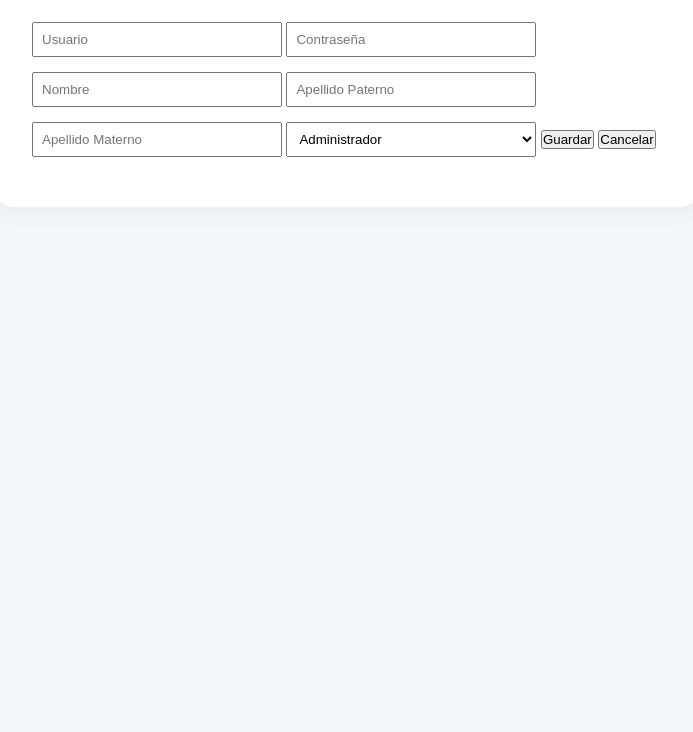
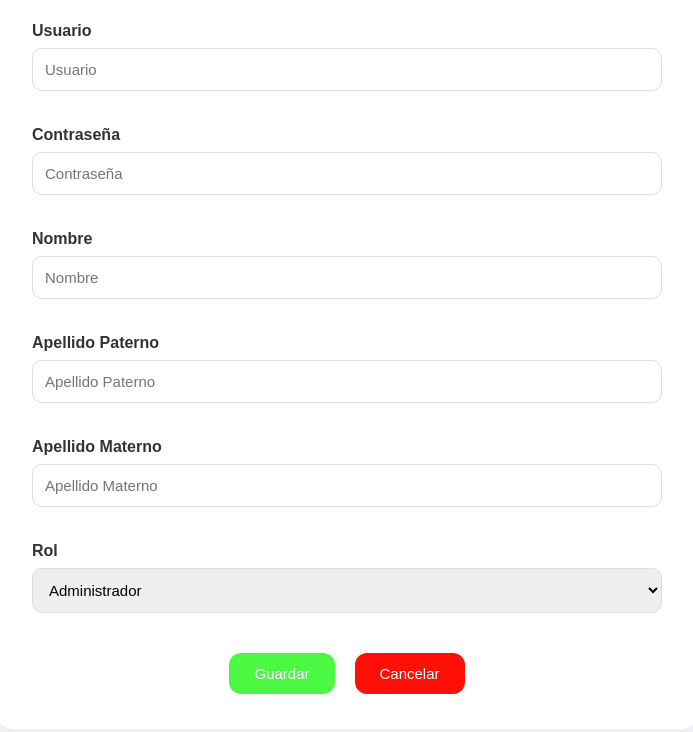
Before and after one commit to mora8292/ventaUniforme, a website: page pages/admin/agregarUniforme.html in a window 1280 px wide. Shown: the part 110-842 px from the top of the page, without its empty margins (293-986 px from the left). Before the commit the page ends 800 px from the top, so only its background shows below. Drawn offline with Linux system fonts and the light colour scheme; sample sign-in values are in the browser's storage.

Commit message:
Correción de diseño

```diff
--- a/pages/admin/agregarUniforme.html
+++ b/pages/admin/agregarUniforme.html
@@ -13,20 +13,43 @@
         <div class="form-card">
             <h2>Agregar Usuario</h2>
 
+            <div class="form-group">
+                <label>Usuario</label>
                 <input id="usuario" placeholder="Usuario">
+            </div>
+
+            <div class="form-group">
+                <label>Contraseña</label>
                 <input id="password" placeholder="Contraseña">
+            </div>
 
+            <div class="form-group">
+                <label>Nombre</label>
                 <input id="nombre" placeholder="Nombre">
+            </div>
+
+            <div class="form-group">
+                <label>Apellido Paterno</label>
                 <input id="apellPat" placeholder="Apellido Paterno">
+            </div>
+
+            <div class="form-group">
+                <label>Apellido Materno</label>
                 <input id="apellMat" placeholder="Apellido Materno">
+            </div>
 
+            <div class="form-group">
+                <label>Rol</label>
                 <select id="rol">
                     <option value="1">Administrador</option>
                     <option value="2">Vendedor</option>
                 </select>
+            </div>
 
-            <button id="btnGuardar">Guardar</button>
-            <button onclick="cancelar()">Cancelar</button>
+            <div class="form-buttons">
+                <button id="btnGuardar" class="btn-guardar">Guardar</button>
+                <button onclick="cancelar()" class="btn-cancelar">Cancelar</button>
+            </div>
         </div>
     </div>
 
```
Also changed, not shown: pages/admin/editarUniforme.html (+25 -2 lines). Lines whose indentation alone changed are shown as unchanged.
